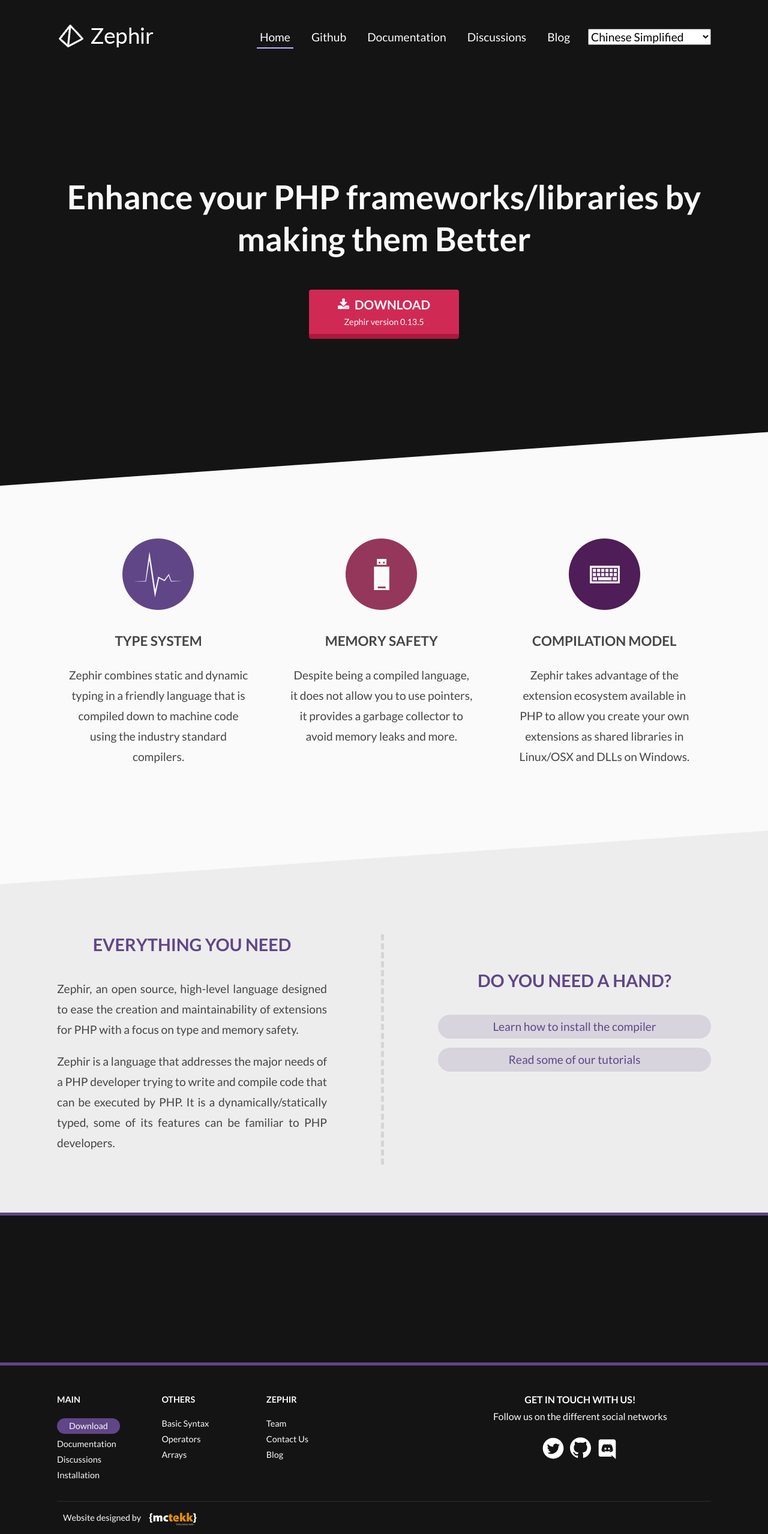
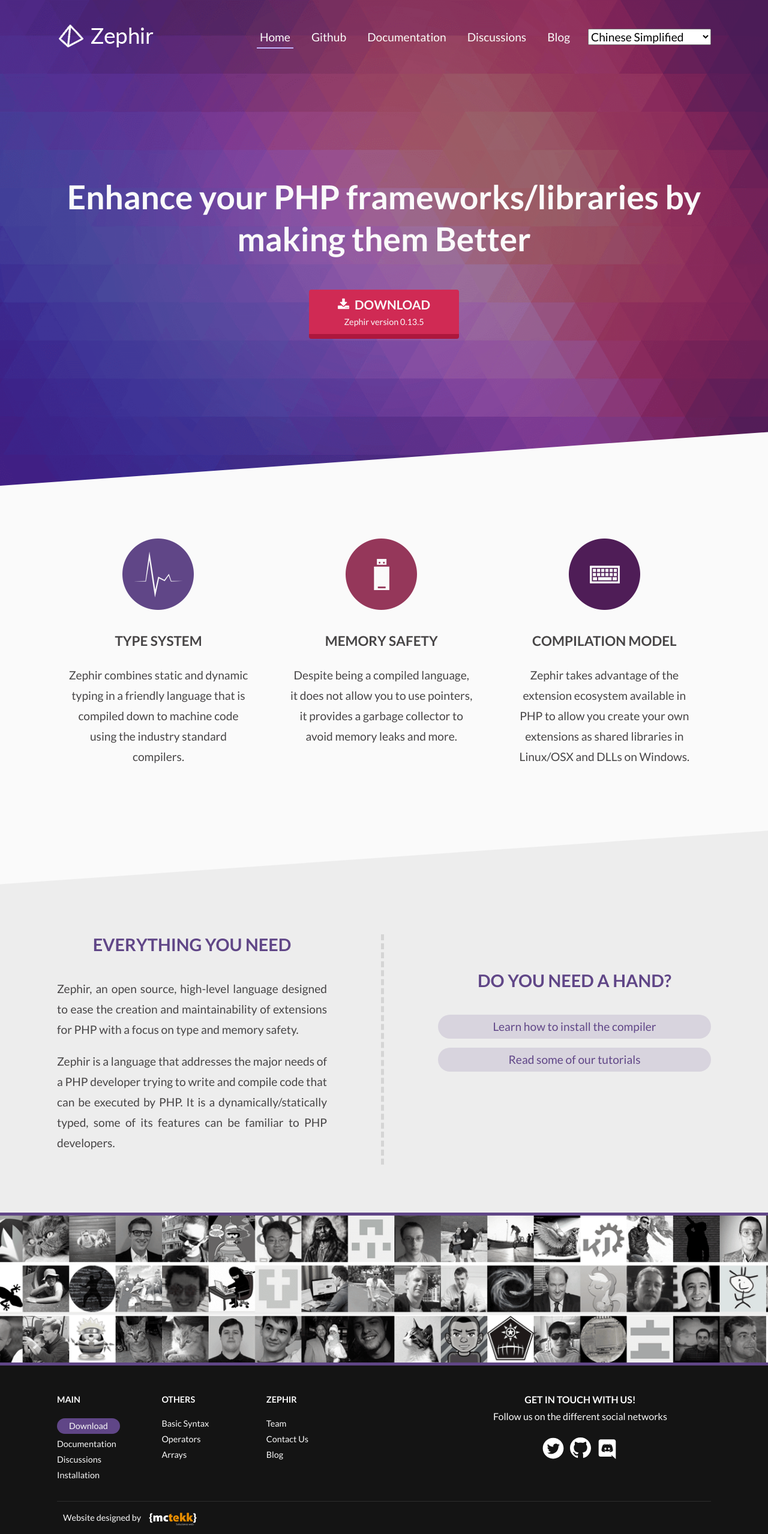
Before and after one commit to zephir-lang/zephir-website, a Jekyll site: the page built from language/zh-CN.html, in a window 1280 px wide. Shown: the whole page at 60% size. Built offline with Jekyll 4.4.1, drawn with Linux system fonts in a browser that asks for light colours.

Commit message:
fix background

```diff
--- a/_sass/_contributors.scss
+++ b/_sass/_contributors.scss
@@ -1,7 +1,7 @@
 /*CONTRIBUTORS*/
 
 .contributors {
-  background-image: url('../images/contributors.png');
+  background-image: url('../assets/images/contributors.png');
   background-size: cover;
   border-bottom: 5px solid #604687;
   border-top: 5px solid #604687;
--- a/_sass/_header.scss
+++ b/_sass/_header.scss
@@ -4,7 +4,7 @@
 
 header {
   &.landing {
-    background-image: url("../images/background_header.png");
+    background-image: url("../assets/images/background_header.png");
     background-position: 50%;
     background-size: cover;
     padding-top: 40px;
```
